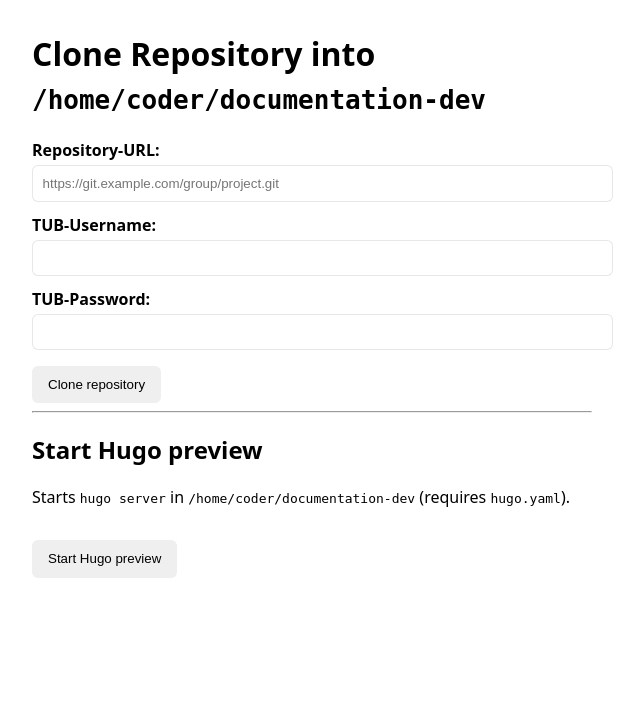
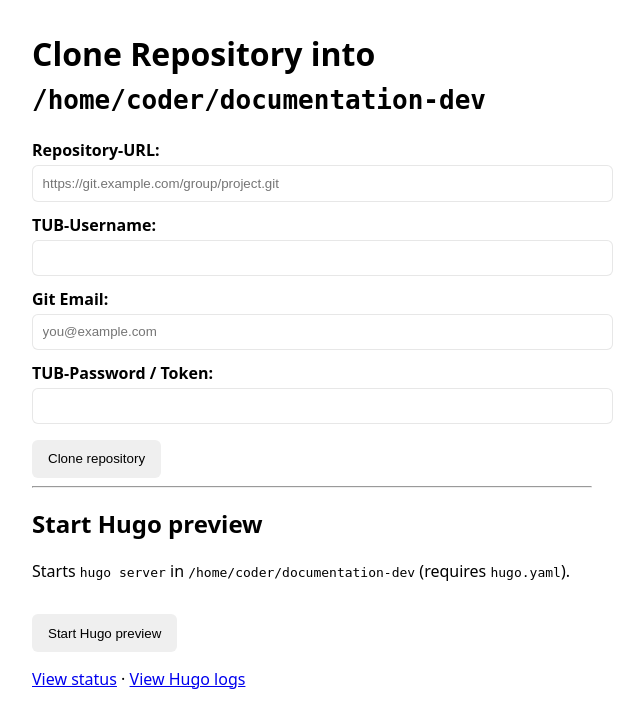
Before and after one commit to riserobotics/rise-docker-docs-container, a Flask app: page / in a window 1280 px wide. Shown: the top 728 px of the page, without its empty margins (0-644 px from the left). Run offline with Flask 3, Linux system fonts and the light colour scheme.

Commit message:
Basic setup done!

```diff
--- a/src/clone-repo/app.py
+++ b/src/clone-repo/app.py
@@ -51,14 +51,12 @@
 
 def prepare_hugo_modules():
     """Clean and resolve Hugo modules before server start."""
-    # Clear Hugo module/cache to avoid stale artifacts from older Hugo
     cache_dir = os.path.expanduser("~/.cache/hugo_cache")
     try:
         if os.path.isdir(cache_dir):
             shutil.rmtree(cache_dir, ignore_errors=True)
     except Exception:
         pass
-    # Resolve modules
     subprocess.run(["hugo", "mod", "tidy"], cwd=TARGET_DIR, check=False, capture_output=True, text=True, timeout=120)
     subprocess.run(["hugo", "mod", "graph"], cwd=TARGET_DIR, check=False, capture_output=True, text=True, timeout=120)
 
@@ -72,19 +70,51 @@
     repo_url = (data.get("repo_url") or "").strip()
     username = (data.get("username") or "").strip()
     password = (data.get("password") or "").strip()
+    email    = (data.get("email")    or "").strip()
+
     if not repo_url:
         return jsonify({"ok": False, "error": "Repository URL is required"}), 400
     if not username or not password:
         return jsonify({"ok": False, "error": "Username and password are required"}), 400
+    if not email:
+        return jsonify({"ok": False, "error": "Email is required"}), 400
 
     try:
         ensure_clean_target(TARGET_DIR)
+
+        # Klonen mit temporär eingebetteten Credentials
         auth_url = build_auth_url(repo_url, username, password)
-        proc = subprocess.run(["git", "clone", "--depth", "1", auth_url, TARGET_DIR],
-                              capture_output=True, text=True, timeout=300)
+        proc = subprocess.run(
+            ["git", "clone", auth_url, TARGET_DIR],
+            capture_output=True, text=True, timeout=900
+        )
         if proc.returncode != 0:
             return jsonify({"ok": False, "error": "git clone failed", "stderr": proc.stderr}), 400
-        return jsonify({"ok": True, "message": "Repository cloned successfully"})
+
+        # Remote-URL sofort auf credential-freie URL zurücksetzen (keine Secrets in .git/config)
+        subprocess.run(["git", "-C", TARGET_DIR, "remote", "set-url", "origin", repo_url],
+                       capture_output=True, text=True, timeout=30)
+
+        # user.name / user.email auf Repo-Ebene setzen (lokal)
+        set_name  = subprocess.run(["git", "-C", TARGET_DIR, "config", "user.name", username],
+                                   capture_output=True, text=True, timeout=20)
+        set_email = subprocess.run(["git", "-C", TARGET_DIR, "config", "user.email", email],
+                                   capture_output=True, text=True, timeout=20)
+        if set_name.returncode != 0 or set_email.returncode != 0:
+            return jsonify({
+                "ok": False,
+                "error": "Failed to configure git user.name or user.email",
+                "stderr_name": set_name.stderr,
+                "stderr_email": set_email.stderr
+            }), 400
+
+        # origin/HEAD korrekt setzen und Refs synchronisieren
+        subprocess.run(["git", "-C", TARGET_DIR, "remote", "set-head", "origin", "-a"],
+                       capture_output=True, text=True, timeout=30)
+        subprocess.run(["git", "-C", TARGET_DIR, "fetch", "origin", "--prune"],
+                       capture_output=True, text=True, timeout=120)
+
+        return jsonify({"ok": True, "message": "Repository cloned and git user configured"})
     except Exception as e:
         return jsonify({"ok": False, "error": str(e)}), 400
 
@@ -134,17 +164,14 @@
         if not os.path.isfile(debug["marker"]):
             return jsonify({"ok": False, "error": "No cloned repository detected", "debug": debug}), 400
 
-        # If something is already listening on 1313, assume preview running
         if is_port_open("127.0.0.1", HUGO_PORT):
             return jsonify({"ok": True, "message": "Hugo preview already running"})
 
-        # Prepare modules (cleans cache + resolves)
         prepare_hugo_modules()
 
-        # Start Hugo
         os.makedirs(os.path.dirname(HUGO_LOG), exist_ok=True)
         with open(HUGO_LOG, "a") as logf:
-            proc = subprocess.Popen(
+            subprocess.Popen(
                 ["hugo", "server", "-D", "--bind", "0.0.0.0", "--port", str(HUGO_PORT), "--baseURL", BASE_URL],
                 cwd=TARGET_DIR,
                 stdout=logf,
@@ -152,8 +179,7 @@
                 preexec_fn=os.setsid
             )
 
-        # Wait up to ~10s for the port to open
-        for _ in range(20):
+        for _ in range(20):  # ~10s
             time.sleep(0.5)
             if is_port_open("127.0.0.1", HUGO_PORT):
                 return jsonify({"ok": True, "message": "Hugo preview started"})
--- a/src/clone-repo/templates/index.html
+++ b/src/clone-repo/templates/index.html
@@ -25,7 +25,10 @@
     <label for="user">TUB-Username:</label>
     <input id="user" type="text" autocomplete="username" required />
 
-    <label for="pass">TUB-Password:</label>
+    <label for="email">Git Email:</label>
+    <input id="email" type="email" placeholder="you@example.com" autocomplete="email" required />
+
+    <label for="pass">TUB-Password / Token:</label>
     <input id="pass" type="password" autocomplete="current-password" required />
 
     <button id="cloneBtn">Clone repository</button>
@@ -37,6 +40,10 @@
     <button id="previewBtn">Start Hugo preview</button>
 
     <div id="msg"></div>
+    <p>
+      <a href="/status" target="_blank">View status</a> ·
+      <a href="/logs?tail=200" target="_blank">View Hugo logs</a>
+    </p>
   </div>
 
   <script>
@@ -44,13 +51,9 @@
 
     async function safeJsonFetch(url, options) {
       const res = await fetch(url, options);
-      const text = await res.text(); // erst Text lesen
-      try {
-        return { ok: res.ok, status: res.status, data: JSON.parse(text) };
-      } catch {
-        // Fallback, wenn Server keine JSON-Antwort liefert
-        return { ok: res.ok, status: res.status, data: { ok: false, error: text || res.statusText } };
-      }
+      const text = await res.text();
+      try { return { ok: res.ok, status: res.status, data: JSON.parse(text) }; }
+      catch { return { ok: res.ok, status: res.status, data: { ok: false, error: text || res.statusText } }; }
     }
 
     document.getElementById('cloneBtn').addEventListener('click', async () => {
@@ -58,6 +61,7 @@
       const payload = {
         repo_url: document.getElementById('repo').value.trim(),
         username: document.getElementById('user').value.trim(),
+        email:    document.getElementById('email').value.trim(),
         password: document.getElementById('pass').value
       };
       try {
@@ -80,13 +84,8 @@
       try {
         const res = await safeJsonFetch('/start-preview', { method: 'POST' });
         const data = res.data;
-        if (data.ok) {
-          msg.textContent = data.message || 'Preview started. Open http://preview.localhost';
-          msg.className = 'ok';
-        } else {
-          msg.textContent = data.error || 'Failed to start preview';
-          msg.className = 'err';
-        }
+        if (data.ok) { msg.textContent = data.message || 'Preview started. Open http://preview.localhost'; msg.className = 'ok'; }
+        else { msg.textContent = data.error || 'Failed to start preview'; msg.className = 'err'; }
       } catch (e) {
         msg.textContent = 'Network error: ' + (e && e.message ? e.message : e);
         msg.className = 'err';
```
